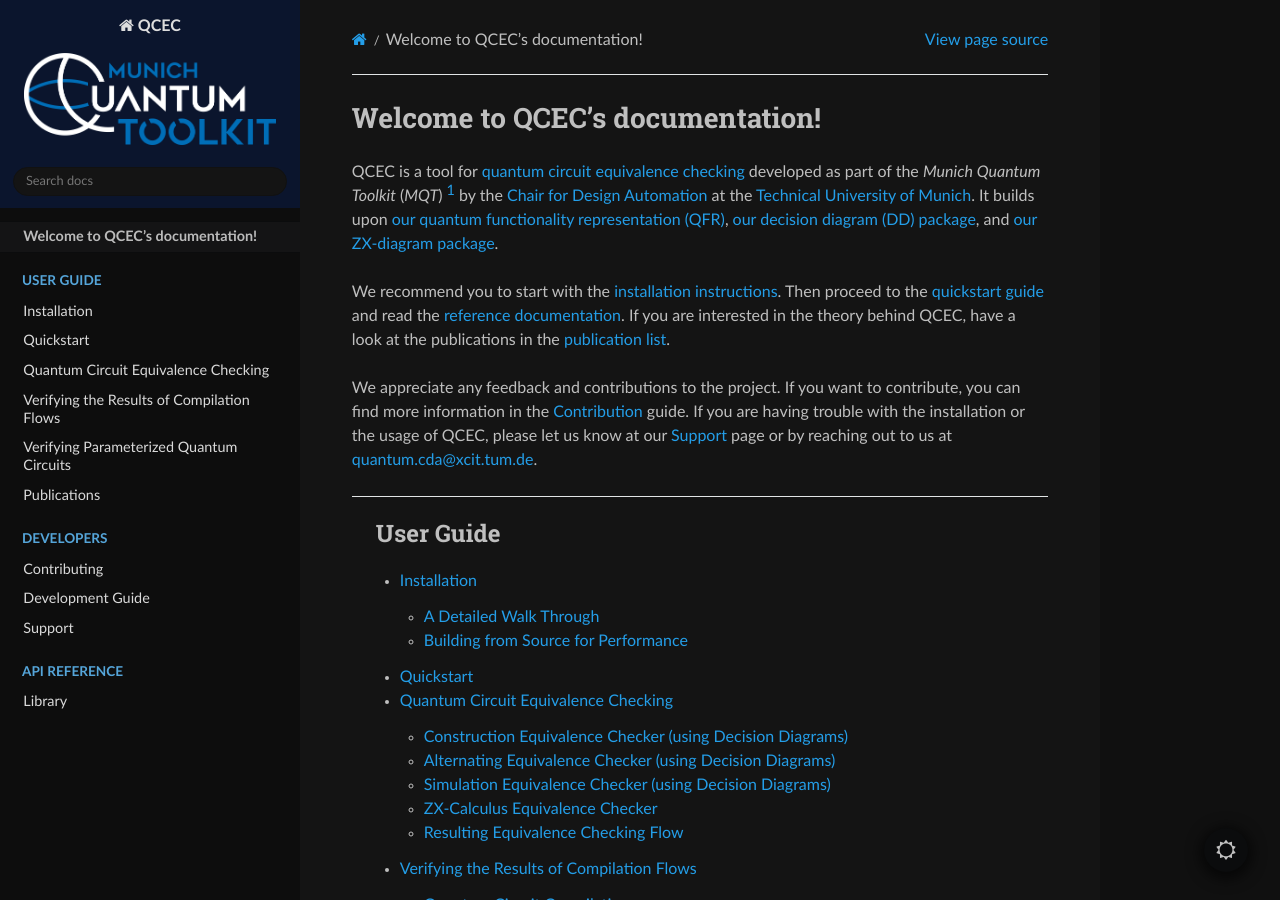
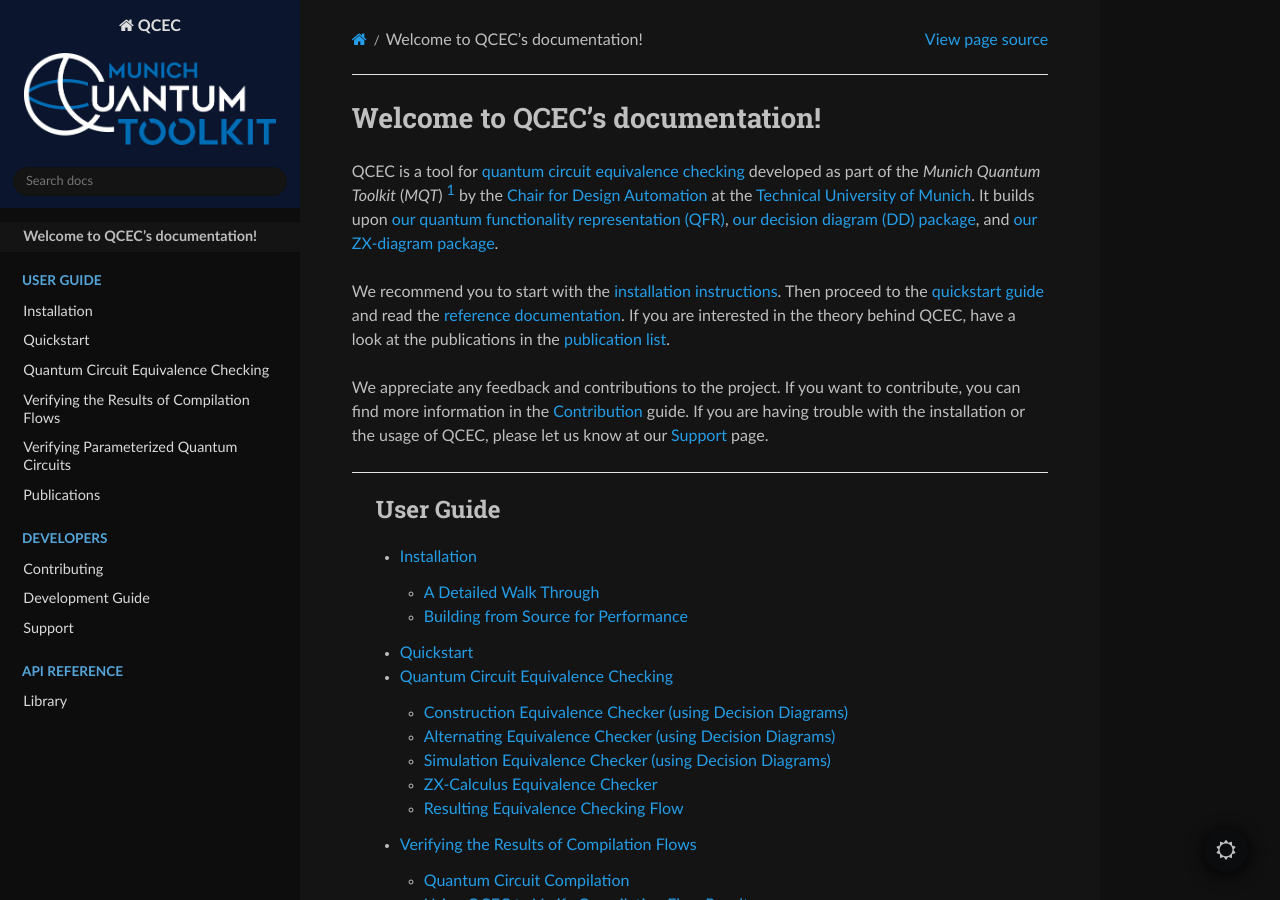
Before and after one commit to cda-tum/mqt-qcec, a Sphinx documentation site: the page built from docs/source/index.rst, in a window 1280 px wide and 900 px high. Built offline with Sphinx 7.4.7 and the Read the Docs theme 2.0.0, drawn with Linux system fonts in a browser that asks for light colours; the version number could not be read and is left out; cross-references to code outside the pages are shown as plain code.

Commit message:
✏️ avoid duplicating information
Signed-off-by: Lukas Burgholzer <lukas.burgholzer@jku.at>

```diff
--- a/docs/source/index.rst
+++ b/docs/source/index.rst
@@ -7,7 +7,7 @@
 Then proceed to the :doc:`quickstart guide <Quickstart>` and read the :doc:`reference documentation <library/Library>`.
 If you are interested in the theory behind QCEC, have a look at the publications in the :doc:`publication list <Publications>`.
 
-We appreciate any feedback and contributions to the project. If you want to contribute, you can find more information in the :doc:`Contribution <Contributing>` guide. If you are having trouble with the installation or the usage of QCEC, please let us know at our :doc:`Support <Support>` page or by reaching out to us at `quantum.cda@xcit.tum.de <mailto:quantum.cda@xcit.tum.de>`_.
+We appreciate any feedback and contributions to the project. If you want to contribute, you can find more information in the :doc:`Contribution <Contributing>` guide. If you are having trouble with the installation or the usage of QCEC, please let us know at our :doc:`Support <Support>` page.
 
 ----
 
```
